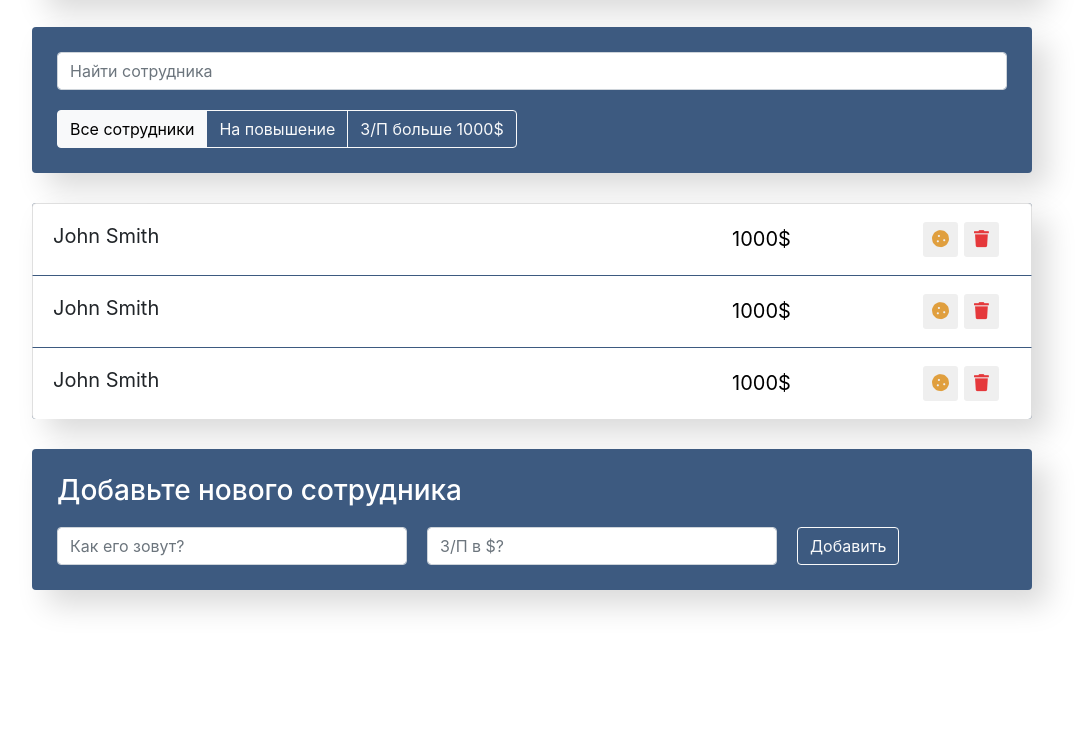
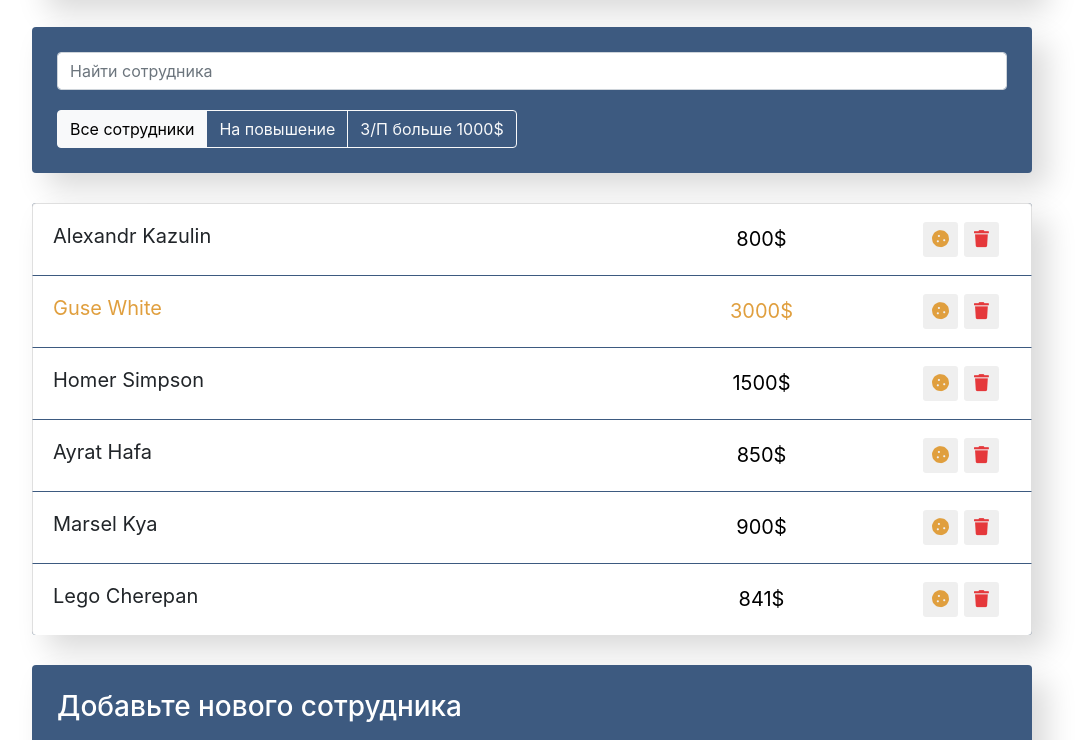
Before and after one commit to YKant-portfolio/react_training_project, a React app: page / in a window 1280 px wide. Shown: the part 252-992 px from the top of the page, without its empty margins (108-1192 px from the left). Before the commit the page ends 892 px from the top, so only its background shows below. Built offline with nearby package versions, Linux system fonts and the light colour scheme.

Commit message:
создание props и работа с ними + работа со списками алгоритм согласования

```diff
--- a/public/index.html
+++ b/public/index.html
@@ -1,20 +1,20 @@
 <!DOCTYPE html>
 <html lang="en">
+
 <head>
 	<meta charset="utf-8" />
 	<link rel="icon" href="%PUBLIC_URL%/favicon.ico" />
 	<meta name="viewport" content="width=device-width, initial-scale=1" />
 	<meta name="theme-color" content="#000000" />
-    <link rel="stylesheet" href="https://cdnjs.cloudflare.com/ajax/libs/bootstrap/5.0.2/css/bootstrap.min.css">
+	<link rel="stylesheet" href="https://cdnjs.cloudflare.com/ajax/libs/bootstrap/5.1.1/css/bootstrap.min.css">
 	<link rel="stylesheet" href="https://cdnjs.cloudflare.com/ajax/libs/font-awesome/5.15.3/css/all.min.css">
-    <meta
-      name="description"
-      content="Employees app!"
-    />
+	<meta name="description" content="Employees app!" />
 	<title>Employees app</title>
 </head>
+
 <body>
 	<noscript>You need to enable JavaScript to run this app.</noscript>
 	<div id="root"></div>
 </body>
+
 </html>
--- a/src/components/app-info/app-info.js
+++ b/src/components/app-info/app-info.js
@@ -3,7 +3,7 @@ import "./app-info.css";
 const AppInfo = () => {
 	return (
 		<div className="app-info">
-            <h1>Учет сотрудников в компании N</h1>
+			<h1>Учет сотрудников в компании KantProject</h1>
 			<h2>Общее число сотрудников:</h2>
 			<h2>Премию получат:</h2>
 		</div>
--- a/src/components/app/app.js
+++ b/src/components/app/app.js
@@ -7,17 +7,28 @@ import EmployeesAddForm from '../employees-add-form/employees-add-form';
 import './app.css';
 
 function App() {
+
+	const data = [ // создаем или получаем объект data с нашими сотрудниками
+		{ name: "Alexandr Kazulin", salary: 800, increase: false, id: 1 }, // добавляем increase
+		{ name: "Guse White", salary: 3000, increase: true, id: 2 },
+		{ name: "Homer Simpson", salary: 1500, increase: false, id: 3 },
+		{ name: "Ayrat Hafa", salary: 850, increase: false, id: 4 },
+		{ name: "Marsel Kya", salary: 900, increase: false, id: 5 },
+		{ salary: 841, name: "Lego Cherepan", increase: false, id: 6 },
+	];
+
+
 	return (
 		<div className="app">
 			<AppInfo />
 
 			<div className="search-panel">
-            <SearchPanel/>
-            <AppFilter/>
+				<SearchPanel />
+				<AppFilter />
 			</div>
 
-        <EmployeesList/>
-        <EmployeesAddForm/>
+			<EmployeesList data={data} />
+			<EmployeesAddForm />
 		</div>
 	);
 }
--- a/src/components/employees-list-item/employees-list-item.js
+++ b/src/components/employees-list-item/employees-list-item.js
@@ -1,10 +1,18 @@
 import './employees-list-item.css';
 
-const EmployeesListItem = () => {
+const EmployeesListItem = (props) => {
+	const { name, salary, increase } = props
+
+	let classNameIncrease = "list-group-item d-flex justify-content-between"
+
+	if (increase) {
+		classNameIncrease += ' increase';
+	}
+
 	return (
-        <li className="list-group-item d-flex justify-content-between">
-            <span className="list-group-item-label">John Smith</span>
-            <input type="text" className="list-group-item-input" defaultValue="1000$"/>
+		<li className={classNameIncrease}>
+			<span className="list-group-item-label">{name}</span>
+			<input type="text" className="list-group-item-input" defaultValue={salary + '$'} />
 			<div className='d-flex justify-content-center align-items-center'>
 				<button type="button"
 					className="btn-cookie btn-sm ">
@@ -17,7 +25,7 @@ const EmployeesListItem = () => {
 				</button>
 				<i className="fas fa-star"></i>
 			</div>
-        </li>
+		</li >
 	)
 }
 
--- a/src/components/employees-list/employees-list.js
+++ b/src/components/employees-list/employees-list.js
@@ -2,14 +2,20 @@ import EmployeesListItem from "../employees-list-item/employees-list-item";
 
 import './employees-list.css';
 
-const EmployeesList = () => {
-    return (
-        <ul className="app-list list-group">
-            <EmployeesListItem/>
-            <EmployeesListItem/>
-            <EmployeesListItem/>
-        </ul>
-    )
+const EmployeesList = ({ data }) => {
+
+	const elements = data.map(elem => {
+		const { id, ...itemProps } = elem;
+		return (
+			<EmployeesListItem key={id}{...itemProps} />
+		)
+	})
+
+	return (
+		<ul className="app-list list-group">
+			{elements}
+		</ul>
+	)
 }
 
 export default EmployeesList;
```
Also changed, not shown: 1 other file. Lines whose indentation alone changed are shown as unchanged.
